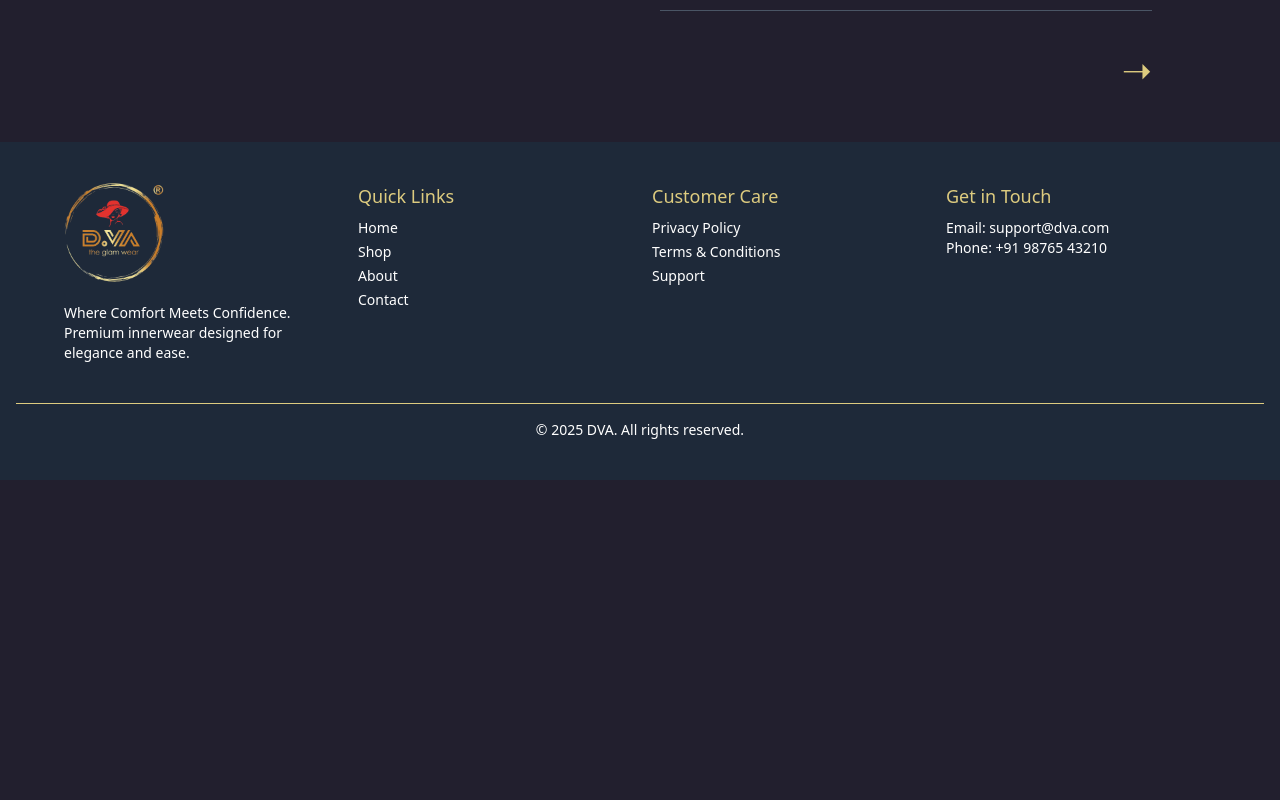
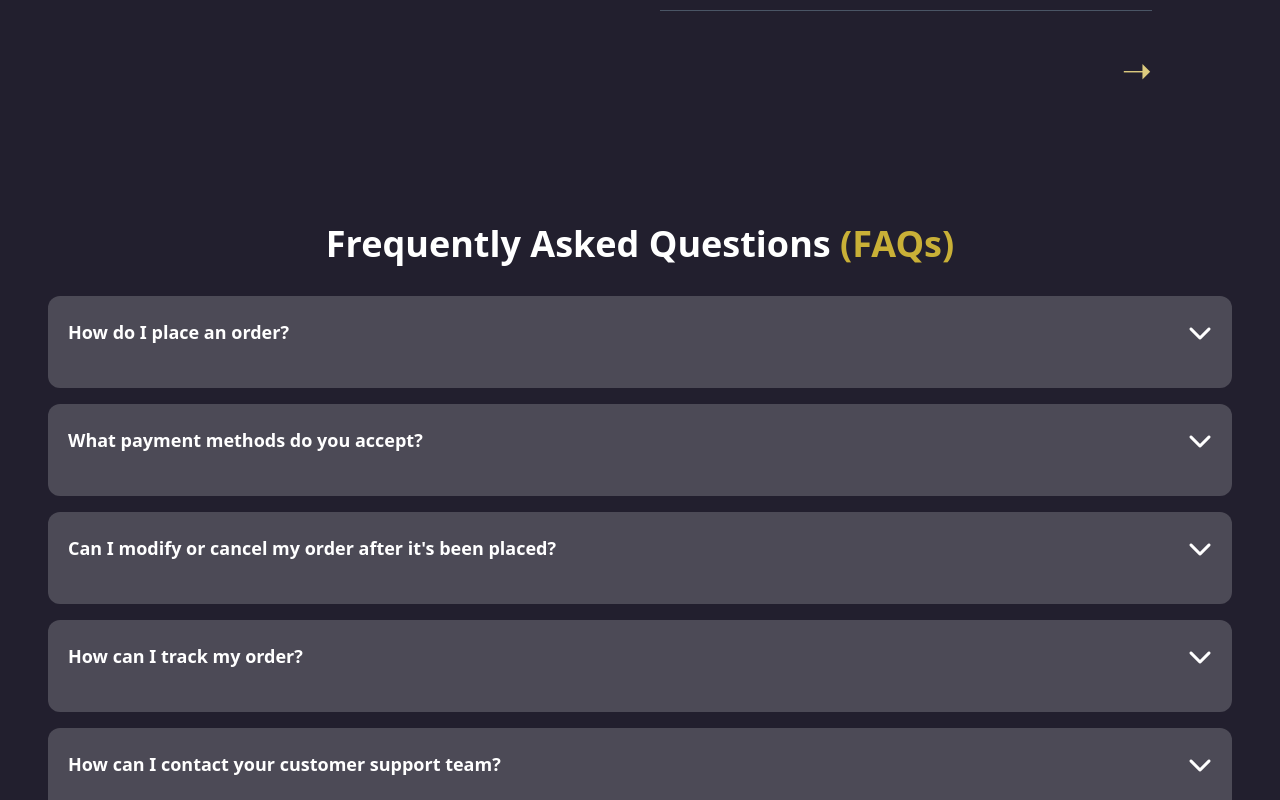
Before and after one commit to shaanis/dva-frontend, a React (Vite) app: page / in a window 1280 px wide. Shown: the part 2360-3160 px from the top of the page. Before the commit the page ends 2840 px from the top, so only its background shows below. Built offline with nearby package versions, Linux system fonts and the light colour scheme; no server answers; a web font is replaced by a local one.

Commit message:
vercel issue fixed

```diff
--- a/index.html
+++ b/index.html
@@ -2,7 +2,7 @@
 <html lang="en">
   <head>
     <meta charset="UTF-8" />
-    <link rel="icon" type="image/svg+xml" href="./public/dvalogo.png" />
+    <!-- <link rel="icon" type="image/svg+xml" href="." /> -->
     <meta name="viewport" content="width=device-width, initial-scale=1.0" />
     <title>DVA</title>
     <!-- font awesome -->
--- a/package.json
+++ b/package.json
@@ -11,6 +11,7 @@
   },
   "dependencies": {
     "@tailwindcss/vite": "^4.1.8",
+    "aos": "^2.3.4",
     "axios": "^1.9.0",
     "framer-motion": "^12.16.0",
     "moment": "^2.30.1",
--- /dev/null
+++ b/src/pages/FAQSection.jsx
@@ -0,0 +1,97 @@
+import React, { useState,useEffect } from "react";
+import AOS from "aos";
+import "aos/dist/aos.css";
+
+
+
+// FAQ Data
+const faqData = [
+  {
+    question: "How do I place an order?",
+    answer:
+      "To place an order on our website, simply browse our collection of products, select the items you'd like to purchase, and add them to your shopping cart. Once you've finished shopping, proceed to checkout.",
+  },
+  {
+    question: "What payment methods do you accept?",
+    answer: "We accept all major credit cards, debit cards, and online wallets.",
+  },
+  {
+    question: "Can I modify or cancel my order after it's been placed?",
+    answer:
+      "Yes, you can modify or cancel your order within 1 hour of placing it by contacting our support team.",
+  },
+  {
+    question: "How can I track my order?",
+    answer:
+      "Once your order ships, you'll receive a tracking number via email or SMS.",
+  },
+  {
+    question: "How can I contact your customer support team?",
+    answer:
+      "You can contact our support team through the Help section or by emailing us directly at support@example.com.",
+  },
+];
+
+const FAQSection = () => {
+  const [openIndex, setOpenIndex] = useState(null);
+
+  const toggle = (index) => {
+    setOpenIndex(index === openIndex ? null : index);
+  };
+
+  return (
+    <div className="min-h-screen flex items-center justify-center p-6">
+      <div className="w-full max-w-7xl rounded-3xl s p-6">
+        <h2 className="text-white text-3xl md:text-4xl font-bold text-center mb-8">
+          Frequently Asked Questions <span className="text-[#c9b037]">(FAQs)</span>
+        </h2>
+
+        <div className="space-y-4">
+          {faqData.map((faq, index) => {
+            const isOpen = openIndex === index;
+
+            return (
+              <div
+                key={index}
+                className={`w-full rounded-xl transition-all duration-300 overflow-hidden ${
+                  isOpen
+                    ? "bg-gradient-to-r from-white to-[#c9b037] shadow-xl"
+                    : "bg-gray-100/20"
+                }`}
+              >
+                <button
+                  onClick={() => toggle(index)}
+                  className={`w-full flex justify-between items-center p-5 text-left ${
+                    isOpen ? "text-[#1e1e1e]" : "text-white"
+                  }`}
+                  style={{ width: "100%" }}
+                >
+                  <span className="font-semibold text-base md:text-lg w-full">
+                    {faq.question}
+                  </span>
+                  <span
+                    className={`text-2xl transition-transform ${
+                      isOpen ? "rotate-180 text-[#1e1e1e]" : "text-white"
+                    }`}
+                  >
+                    <i className="fas fa-chevron-down"></i>
+                  </span>
+                </button>
+                <div
+                  className={`px-5 pb-5 text-[#1e1e1e] text-sm md:text-base transition-all duration-300 ${
+                    isOpen ? "max-h-[500px] opacity-100" : "max-h-0 opacity-0"
+                  } overflow-hidden`}
+                  style={{ width: "100%" }}
+                >
+                  {faq.answer}
+                </div>
+              </div>
+            );
+          })}
+        </div>
+      </div>
+    </div>
+  );
+};
+
+export default FAQSection;
--- a/src/pages/Home.jsx
+++ b/src/pages/Home.jsx
@@ -7,6 +7,7 @@ import { getPrintedProductsApi, getSolidProductsApi } from "../services/allApi";
 import About from "./About";
 import Testimonials from "./Testimonials";
 import InTouch from "./InTouch";
+import FAQSection from "./FAQSection";
 
 const Home = () => {
   const [selected, setSelected] = useState("printed");
@@ -275,7 +276,10 @@ const Home = () => {
 
         <Testimonials/>
 
+
         <InTouch/>
+
+         <FAQSection/>
       </div>
     </>
   );
--- a/src/pages/Products.jsx
+++ b/src/pages/Products.jsx
@@ -1,141 +1,73 @@
 import React, { useEffect, useState } from "react";
-import { motion, AnimatePresence } from "framer-motion";
+import { motion } from "framer-motion";
 import { getAllProductsApi } from "../services/allApi";
 import { useNavigate } from "react-router-dom";
 
-// Dummy product data
-const products = [
-  {
-    id: 1,
-    name: "Jordon Retro 6 G",
-    price: 1965,
-    image: "https://m.media-amazon.com/images/I/61ROnN-kfaL._SX679_.jpg",
-  },
-  {
-    id: 2,
-    name: "Jordon Retro 7",
-    price: 2150,
-    image: "https://m.media-amazon.com/images/I/61wCa5W2hQL._SX679_.jpg",
-  },
-  {
-    id: 3,
-    name: "Classic Running Shoe",
-    price: 1450,
-    image: "/shoe3.jpg",
-  },
-  {
-    id: 4,
-    name: "Sporty Sneaker",
-    price: 1800,
-    image: "/shoe4.jpg",
-  },
-  {
-    id: 5,
-    name: "Casual Leather Shoe",
-    price: 2200,
-    image: "/shoe5.jpg",
-  },
-];
-
-// // Size chart data
-// const sizeChartData = [
-//   { size: "S", waist: "30.0" },
-//   { size: "M", waist: "32.0" },
-//   { size: "L", waist: "34.0" },
-//   { size: "XL", waist: "36.0" },
-//   { size: "XXL", waist: "38.0" },
-//   { size: "3XL", waist: "40.0", disabled: true },
-// ];
-
-// Size chart drawer component
-const SizeChartDrawer = ({ onClose }) => (
-  <motion.div
-    initial={{ x: "100%" }}
-    animate={{ x: 0 }}
-    exit={{ x: "100%" }}
-    transition={{ type: "spring", stiffness: 300, damping: 30 }}
-    className="fixed top-0 right-0 h-full w-full max-w-md bg-white z-50 shadow-2xl"
-    style={{ color: "#221f2e" }}
-  >
-    <div className="flex justify-between items-center px-6 py-4 border-b">
-      <span className="text-xl font-bold text-[#ddcb7f]">Size Chart</span>
-      <button
-        onClick={onClose}
-        className="text-2xl font-bold text-gray-500 hover:text-[#ddcb7f] transition"
-      >
-        &times;
-      </button>
-    </div>
-    <div className="p-6">
-      <table className="w-full text-left border-separate" style={{ borderSpacing: "0 10px" }}>
-        <thead>
-          <tr>
-            <th className="pb-2 text-[#221f2e] text-base">Size</th>
-            <th className="pb-2 text-[#221f2e] text-base">To Fit Waist (in)</th>
-          </tr>
-        </thead>
-        <tbody>
-          {sizeChartData.map((row) => (
-            <tr key={row.size} className={row.disabled ? "opacity-50 line-through" : ""}>
-              <td className="py-2 font-semibold">{row.size}</td>
-              <td className="py-2">{row.waist}</td>
-            </tr>
-          ))}
-        </tbody>
-      </table>
-    </div>
-  </motion.div>
-);
-
-// Main product page
 const Products = () => {
-  const [showSizeChart, setShowSizeChart] = useState(false);
   const [products, setProducts] = useState([]);
+  const [currentPage, setCurrentPage] = useState(1);
+  const [loading, setLoading] = useState(true);
+  const productsPerPage = 8;
   const navigate = useNavigate();
 
-  useEffect(()=>{
-    allProducts()
-  },[])
+  // Pagination calculations
+  const indexOfLastProduct = currentPage * productsPerPage;
+  const indexOfFirstProduct = indexOfLastProduct - productsPerPage;
+  const currentProducts = products.slice(
+    indexOfFirstProduct,
+    indexOfLastProduct
+  );
+  const totalPages = Math.ceil(products.length / productsPerPage);
 
-  const allProducts =async()=>{
+  useEffect(() => {
+    allProducts();
+  }, []);
+
+  const allProducts = async () => {
+    setLoading(true);
     try {
-      const result = await getAllProductsApi()
-      if(result.status >= 200 && result.status < 300){
-        setProducts(result.data)
-        console.log("Products fetched successfully:", result.data);
-
+      const result = await getAllProductsApi();
+      if (result.status >= 200 && result.status < 300) {
+        setProducts(result.data);
+        console.log("✅ Products fetched successfully:", result.data);
       }
     } catch (e) {
-      console.log(e);
+      console.error("❌ Error fetching products:", e);
+    } finally {
+      setLoading(false);
+    }
+  };
 
-    }
-  }
-
-  const handleNavigate=(id)=>{
+  const handleNavigate = (id) => {
     navigate(`/detail/${id}`);
-  }
-
+  };
 
   return (
-    <>
     <motion.div
       className="min-h-screen p-8 bg-[#221f2e] text-white"
       initial={{ opacity: 0, y: 20 }}
       animate={{ opacity: 1, y: 0 }}
       transition={{ duration: 0.6 }}
     >
-        {/* Heading and size chart button */}
+      {/* Heading */}
       <div className="flex justify-between items-center mb-10">
         <h1 className="text-4xl font-bold text-[#ddcb7f]">Collection</h1>
       </div>
 
+      {/* Loading Indicator */}
+      {loading ? (
+        <div className="flex justify-center items-center h-60">
+          <div className="border-4 border-t-[#ddcb7f] border-gray-300 rounded-full w-12 h-12 animate-spin" />
+        </div>
+      ) : (
+        <>
           {/* Product Grid */}
           <div className="grid gap-8 grid-cols-1 sm:grid-cols-2 md:grid-cols-3 lg:grid-cols-4">
-          {products.map((item,i) => (
+            {currentProducts.map((item, i) => (
               <motion.div
                 key={item._id}
-              onClick={()=>handleNavigate(item._id)}
-              className="bg-[#2e2e2e] rounded-lg shadow-lg overflow-hidden flex flex-col transition-transform duration-300"
+                onClick={() => handleNavigate(item._id)}
+                className="bg-[#2e2e2e] rounded-lg shadow-lg overflow-hidden flex flex-col transition-transform duration-300 cursor-pointer"
               >
                 <motion.img
                   src={item.image[0]}
@@ -150,30 +82,47 @@ const Products = () => {
                   }}
                 />
                 <div className="p-4 flex flex-col flex-grow">
-                <h2 className="text-xl font-semibold mb-2 text-[#ddcb7f]">{item.name}</h2>
-                <p className="text-lg font-bold mb-4">₹ {item.price.toFixed(2)}</p>
+                  <h2 className="text-xl font-semibold mb-2 text-[#ddcb7f]">
+                    {item.name}
+                  </h2>
+                  <p className="text-lg font-bold mb-4">
+                    AED : {item.price.toFixed(2)}
+                  </p>
                 </div>
               </motion.div>
             ))}
           </div>
-      </motion.div>
 
-      {/* Size Chart Drawer with Overlay
-      <AnimatePresence>
-        {showSizeChart && (
-          <>
-            <SizeChartDrawer onClose={() => setShowSizeChart(false)} />
-            <motion.div
-              className="fixed inset-0 bg-black bg-opacity-40 z-40"
-              initial={{ opacity: 0 }}
-              animate={{ opacity: 1 }}
-              exit={{ opacity: 0 }}
-              onClick={() => setShowSizeChart(false)}
-            />
+          {/* Pagination Controls */}
+          {products.length > productsPerPage && (
+            <div className="flex justify-center mt-10 items-center space-x-6">
+              <button
+                onClick={() => setCurrentPage((prev) => Math.max(prev - 1, 1))}
+                disabled={currentPage === 1}
+                style={{ cursor: "pointer" }}
+                className=" text-white p-3 rounded-full disabled:opacity-40  "
+              >
+                <i className="fas fa-arrow-left"></i>
+              </button>
+
+              <span className="text-lg font-semibold text-white">
+                {currentPage} of {totalPages}
+              </span>
+
+              <button
+                onClick={() =>
+                  setCurrentPage((prev) => Math.min(prev + 1, totalPages))
+                }
+                disabled={currentPage === totalPages}
+                className=" text-white p-3 rounded-full disabled:opacity-40 "
+              >
+                <i className="fas fa-arrow-right"></i>
+              </button>
+            </div>
+          )}
         </>
       )}
-      </AnimatePresence> */}
-    </>
+    </motion.div>
   );
 };
 
```
Also changed, not shown: vercel.json (renamed from vercsl.json), 1 other file (tests, documents, lock files or other folders). Lines whose indentation alone changed are shown as unchanged.
